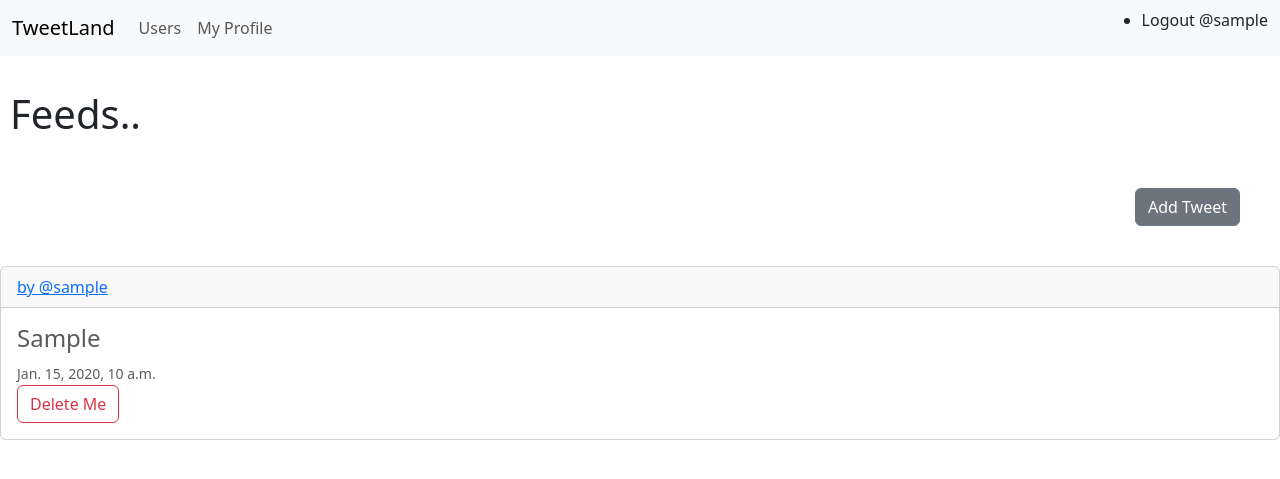
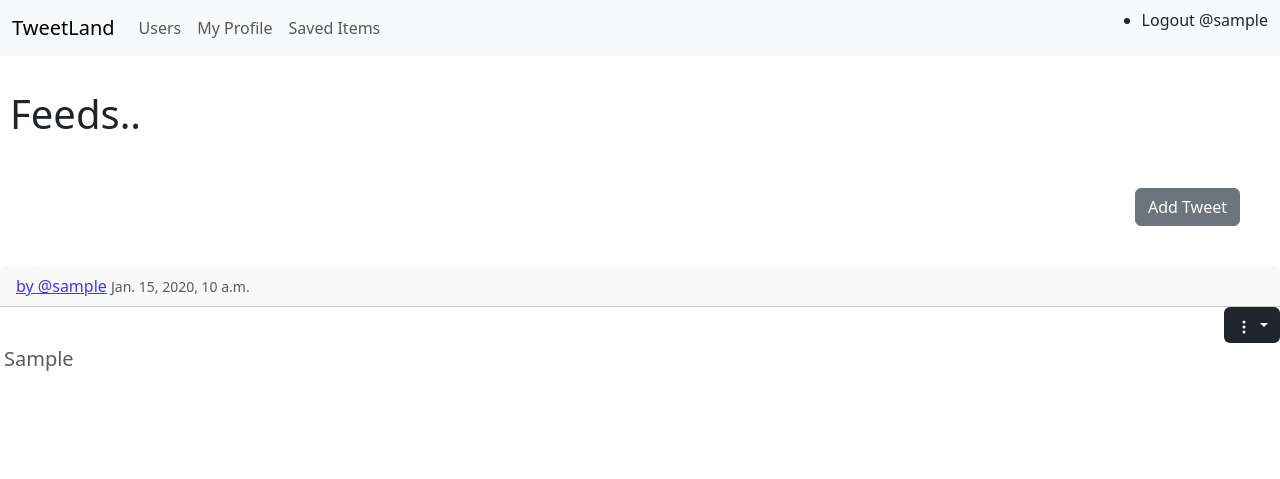
Before and after one commit to Kirolls20/Twitter_Clone, a Django app: page / in a window 1280 px wide. Shown: the top 479 px of the page. Run offline with Django 4.2, Linux system fonts and the light colour scheme; a user stored in the database is signed in; tables that the repository leaves empty hold one stand-in row (values such as "Sample post").

Commit message:
Feat: Add delete feature in home page with every tweet.

```diff
--- a/tweetLand/templates/home.html
+++ b/tweetLand/templates/home.html
@@ -7,6 +7,7 @@
     <meta name="viewport" content="width=device-width, initial-scale=1.0">
     <title>Adding Tweet</title>
     <link rel="stylesheet" href="{% static 'css/add_tweet.css' %}">
+
 </head>
 
 {% block content %}
@@ -35,21 +36,38 @@
         </div>
     </div>
 </div>
+    <!-- Looping thru all the tweets  -->
 {% if  tweets %}
     {% for tweet in tweets %}
-            <div class="card">
+    <div class="card" style="border:0; padding:none;">
         <div class="card-header">
-       <a href="{% url 'profile' tweet.user.id %}"> by @{{tweet.user|lower}}</a>
+            <a href="{% url 'profile' tweet.user.id %}" style="color:rgb(58, 58, 240)"> by @{{tweet.user|lower}}</a>
+            <small class="text-muted">{{tweet.updated_at}}</small>
         </div>
-    <div class="card-body">
-        <h4 class="text-muted">{{tweet.tweet}}</h4>
-        <small class="text-muted">{{tweet.updated_at}}</small>
+      <!-- Drop down options -->
+       <div class="dropdown">
+            <button class="btn btn-dark dropdown-toggle" data-bs-toggle="dropdown" aria-expanded="false" style="float:right; border:0;">
+                <svg xmlns="http://www.w3.org/2000/svg" width="16" height="16" fill="currentColor" class="bi bi-three-dots-vertical" viewBox="0 0 16 16">
+                    <path d="M9.5 13a1.5 1.5 0 1 1-3 0 1.5 1.5 0 0 1 3 0zm0-5a1.5 1.5 0 1 1-3 0 1.5 1.5 0 0 1 3 0zm0-5a1.5 1.5 0 1 1-3 0 1.5 1.5 0 0 1 3 0z"/>
+                </svg>
+            </button>
+        <ul class="dropdown-menu">
             {% if tweet.user == request.user %}
-        <form action="{% url 'delete_tweet' tweet.id %}" method="post">
+                <li><a class="dropdown-item" href="">Edit</a></li>
+                <!-- Delete Form  -->
+                <form  action="{%  url 'delete_tweet' tweet.id %}" method="post" onsubmit=" return  ConfirmSubmition()">
                     {% csrf_token %}
-            <button type="submit" class="btn btn-outline-danger">Delete Me</button>
+
+                    <button type="submit" class="dropdown-item">Delete</button>
                 </form>
             {% endif %}
+                <li><a class="dropdown-item" href="#">Something else here</a></li>
+        </ul>
+        </div>
+    </div>
+    <!-- The Body Of the Tweet -->
+    <div class="card-body" style="border-radius: 5px; border:#b3a8a8 8px;">
+        <h5 class="text-muted" style="padding:4px;">{{tweet.tweet}}</h5>
     </div>
 </div><br>
 {% endfor %}
@@ -64,6 +82,10 @@
     document.getElementById('closePopup').addEventListener('click', function() {
     document.querySelector('.pop-up').style.display = 'none';
     });
+    function ConfirmSubmition(){
+        var onConfirm = confirm('Are You Sure you Want to Delete this Tweet?')
+        return onConfirm;
+    }
 </script>
 
 </body>
--- a/tweetLand/templates/navbar.html
+++ b/tweetLand/templates/navbar.html
@@ -12,6 +12,9 @@
           </li>
           <li class="nav-item">
             <a class="nav-link" href="{% url 'profile' request.user.id %}">My Profile</a>
+          </li>
+          <li class="nav-item">
+            <a class="nav-link" href="#">Saved Items</a>
           </li>
           {% endif %}
         </ul>
--- a/tweetLand/views.py
+++ b/tweetLand/views.py
@@ -7,7 +7,7 @@ from django.contrib.auth.views import LogoutView
 from django.contrib import messages
 from django.http import HttpResponse
 from django.views import View
-from django.views.generic import TemplateView,ListView,DetailView,DeleteView,CreateView
+from django.views.generic import TemplateView,ListView,DetailView,DeleteView,CreateView,UpdateView
 from .models import Profile,Tweet
 from .forms import TweetForm,SignupForm
 from django.urls import reverse_lazy
@@ -39,7 +39,7 @@ class HomeView(ListView):
                 messages.success(request,('Tweet Sent!'))
                 return redirect('home')
 
-class DeleteTweetView(TemplateView):
+class DeleteTweetView(LoginRequiredMixin, TemplateView):
     template_name='home.html'
 
     def post(self,request,**kwargs):
@@ -51,6 +51,11 @@ class DeleteTweetView(TemplateView):
             return redirect('home')
         else:
             return render(request,self.template_name)
+
+
+
+class UpdateTweetView(LoginRequiredMixin,UpdateView):
+    template_name='update_tweet.html'
 
 
 class RegisterView(CreateView):
```
Also changed, not shown: tweetLand/static/css/three_dots.css (added, +57 -0 lines), tweetLand/templates/add_tweet.html (deleted, +0 -10 lines), tweetLand/templates/delete_tweet.html (added, +18 -0 lines). Lines whose indentation alone changed are shown as unchanged.
